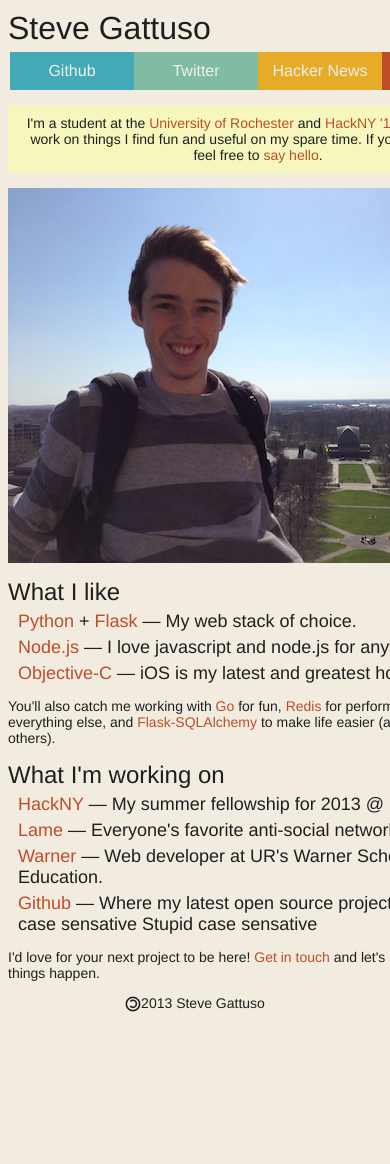
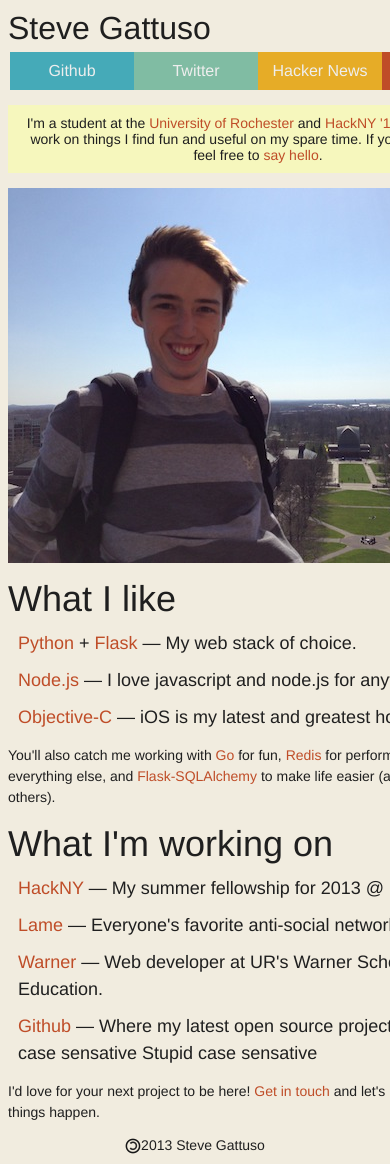
Before and after one commit to stevenleeg/website, a Jekyll site: the page built from index.html, in a window 390 px wide. Built offline with Jekyll 4.4.1, drawn with Linux system fonts in a browser that asks for light colours; before the commit the page ends 1022 px from its top, so only the background shows below that.

Commit message:
Improving mobile site

```diff
--- a/_layouts/default.html
+++ b/_layouts/default.html
@@ -4,7 +4,7 @@
         <title>Steve Gattuso</title>
         <link rel="stylesheet" type="text/css" href="/static/style.css">
         <link href='http://fonts.googleapis.com/css?family=Libre+Baskerville:400,700,400italic' rel='stylesheet' type='text/css'>
-        <meta name="viewport" content="width=device-width">
+        <meta name="viewport" content="width=515px">
         <meta name="description" content="Steve Gattuso - A hacker/developer and student at the University of Rochester">
         <meta http-equiv="content-type" content="text/html;charset=UTF-8">
         <link rel="shortcut icon" href="/static/favicon.png">
--- a/static/style.css
+++ b/static/style.css
@@ -199,3 +199,18 @@
     font-size: 18px;
     margin: 5px 0px 5px 10px;
 }
+
+@media all and (max-width: 515px) {
+    .thing {
+        margin: 10px 0px 10px 10px;
+        line-height: 1.5em;
+    }
+
+    p {
+        line-height: 1.5em;
+    }
+
+    h1 {
+        font-size: 36px;
+    }
+}
```
